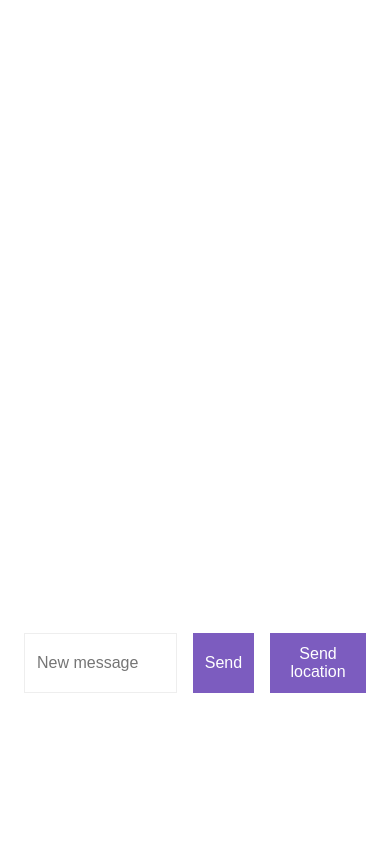
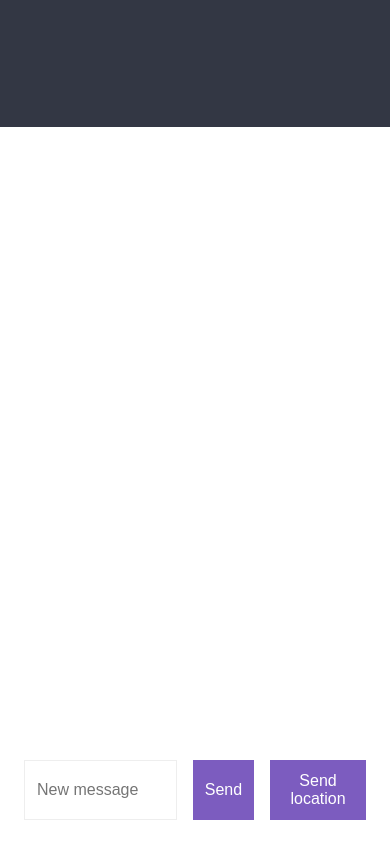
Before and after one commit to jong649/chat-app, a plain HTML site: page public/chat.html in a window 390 px wide. Drawn offline with nearby package versions, Linux system fonts and the light colour scheme; no server answers.

Commit message:
small screen styling

```diff
--- a/public/css/styles.css
+++ b/public/css/styles.css
@@ -212,7 +212,7 @@ button:disabled {
   }
 
   .chat__sidebar {
-    height: auto;
+    height: 15vh;
     width: auto;
   }
 
```
